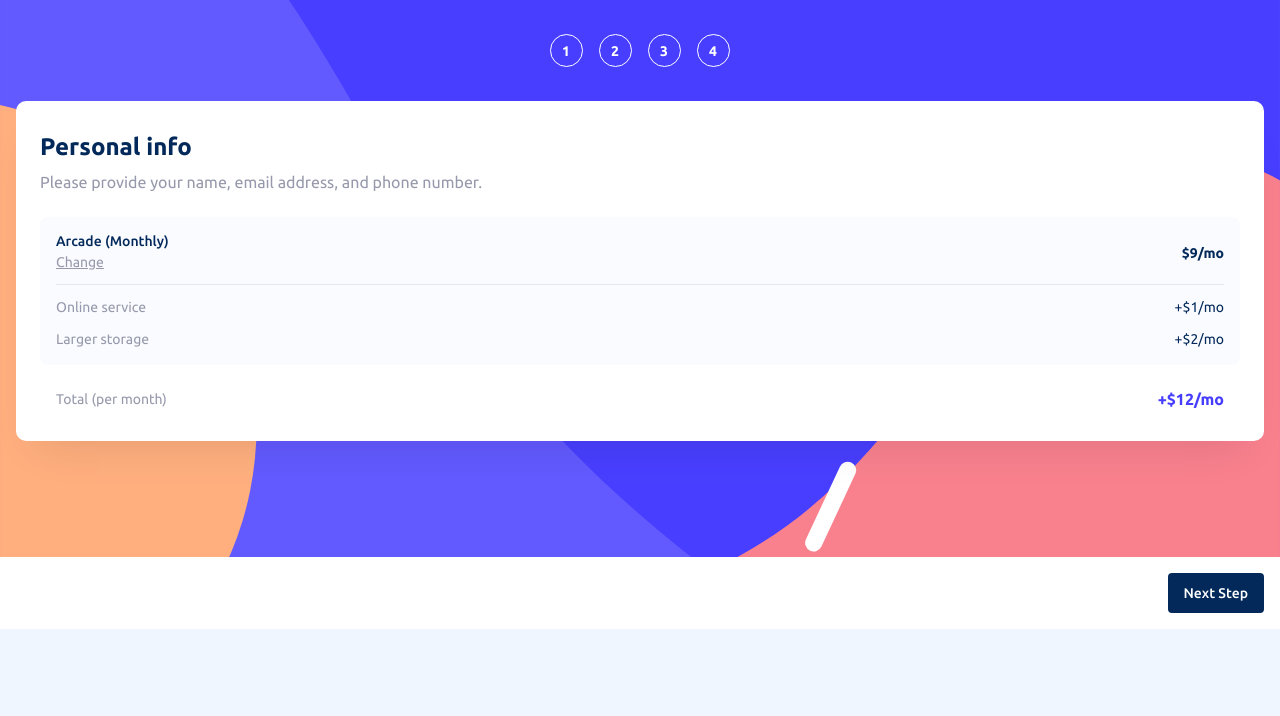
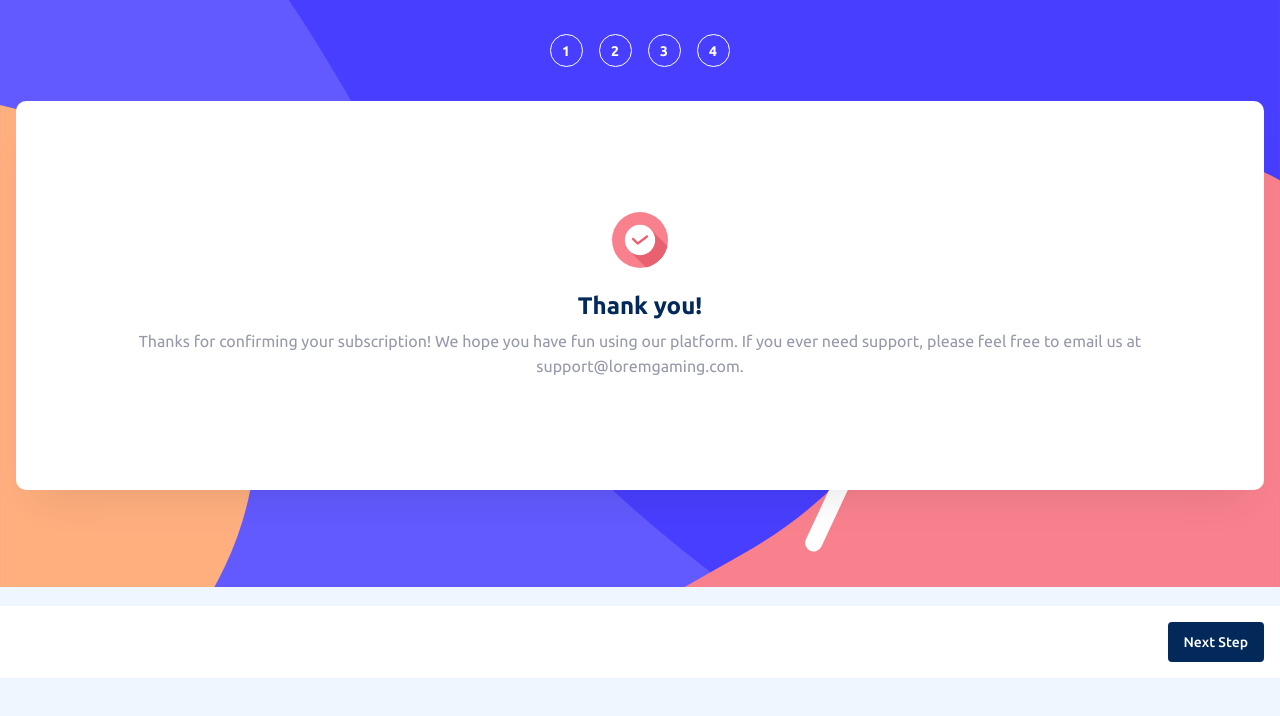
Before and after one commit to Zuzuu1992/Multi-step-form---Front, a React (Vite) app: page / in a window 1280 px wide. Shown: the top 716 px of the page. Built offline with nearby package versions, Linux system fonts and the light colour scheme.

Commit message:
style:markup thank section

```diff
--- a/src/App.tsx
+++ b/src/App.tsx
@@ -1,10 +1,11 @@
 import styled from "styled-components";
 import Background from "../src/assets/bg-sidebar-mobile.svg";
 import Pagination from "./components/Pagination";
-import Step from "./components/Step";
+// import Step from "./components/Step";
 // import EntryForm from "./components/EntryForm";
 import NextStep from "./components/NextStep";
-import Finishing from "./components/Finishing";
+import Thank from "./components/Thank";
+// import Finishing from "./components/Finishing";
 // import AddOns from "./components/AddOns";
 // import Plan from "./components/plan";
 
@@ -17,11 +18,12 @@ function App() {
           <Process>
             <Pagination />
             <Card>
-              <Step />
+              {/* <Step /> */}
               {/* <EntryForm /> */}
               {/* <Plan /> */}
               {/* <AddOns /> */}
-              <Finishing />
+              {/* <Finishing /> */}
+              <Thank />
             </Card>
           </Process>
           <NextStep />
--- /dev/null
+++ b/src/components/Thank.tsx
@@ -0,0 +1,62 @@
+import styled from "styled-components";
+import ThankYou from "../assets/icon-thank-you.svg";
+
+function Thank() {
+  return (
+    <ThankBox>
+      <ThankIcon src={ThankYou}></ThankIcon>
+      <Text>
+        <BoldThank>Thank you!</BoldThank>
+        <LargeText>
+          Thanks for confirming your subscription! We hope you have fun using
+          our platform. If you ever need support, please feel free to email us
+          at support@loremgaming.com.
+        </LargeText>
+      </Text>
+    </ThankBox>
+  );
+}
+
+export default Thank;
+
+const ThankBox = styled.div`
+  display: flex;
+  flex-direction: column;
+  align-items: center;
+  row-gap: 24px;
+  margin-top: 79px;
+  margin-bottom: 79px;
+`;
+
+const ThankIcon = styled.img`
+  width: 56px;
+  height: 56px;
+`;
+
+const Text = styled.div`
+  display: flex;
+  flex-direction: column;
+  row-gap: 9px;
+`;
+
+const BoldThank = styled.p`
+  color: var(--marineBlue);
+  text-align: center;
+  font-family: Ubuntu;
+  font-size: 24px;
+  font-style: normal;
+  font-weight: 700;
+  line-height: normal;
+`;
+
+const LargeText = styled.p`
+  color: var(--coolGrey);
+  text-align: center;
+  font-feature-settings: "clig" off, "liga" off;
+  /* Body (L) */
+  font-family: Ubuntu;
+  font-size: 16px;
+  font-style: normal;
+  font-weight: 400;
+  line-height: 25px; /* 156.25% */
+`;
```
